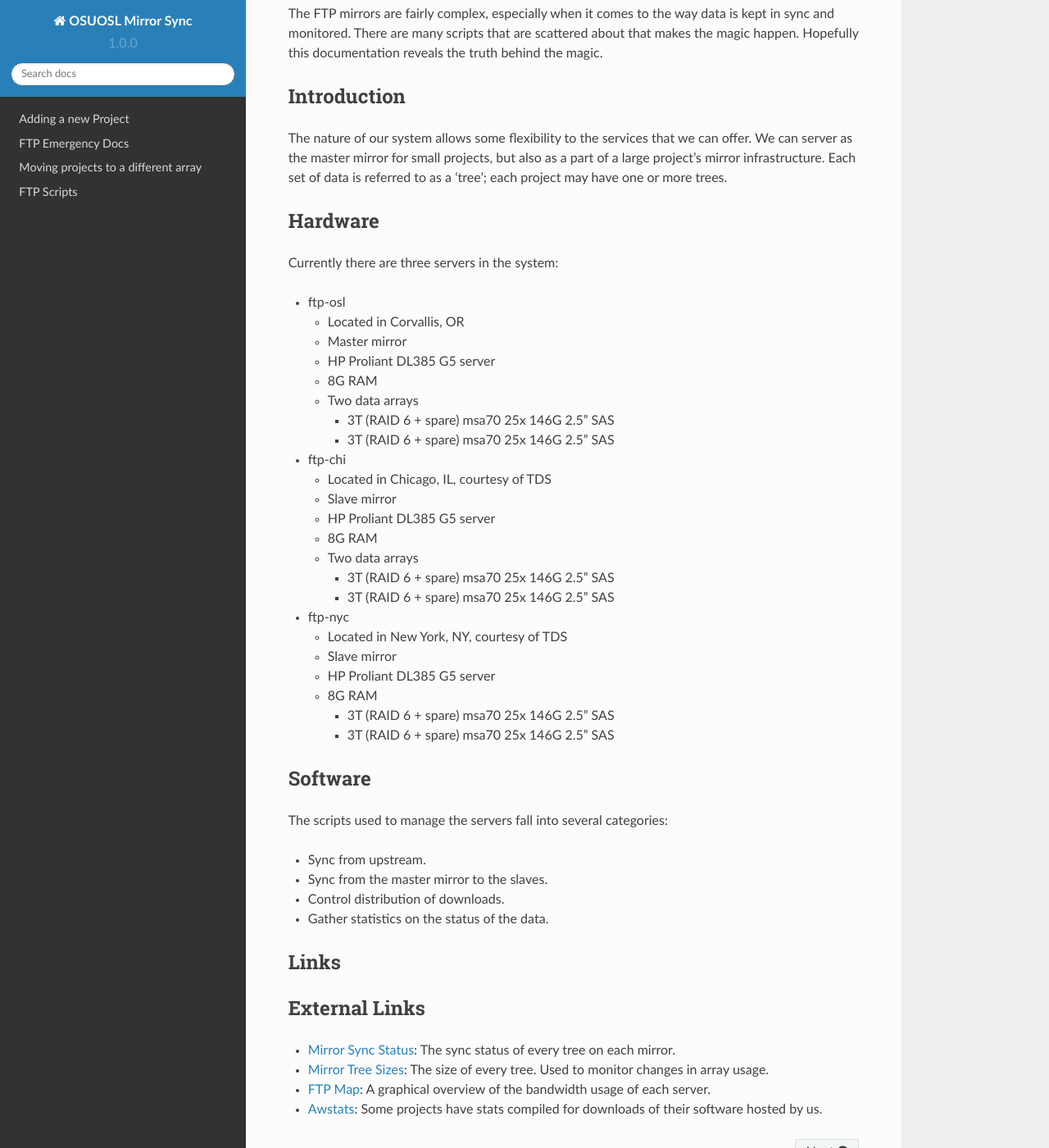
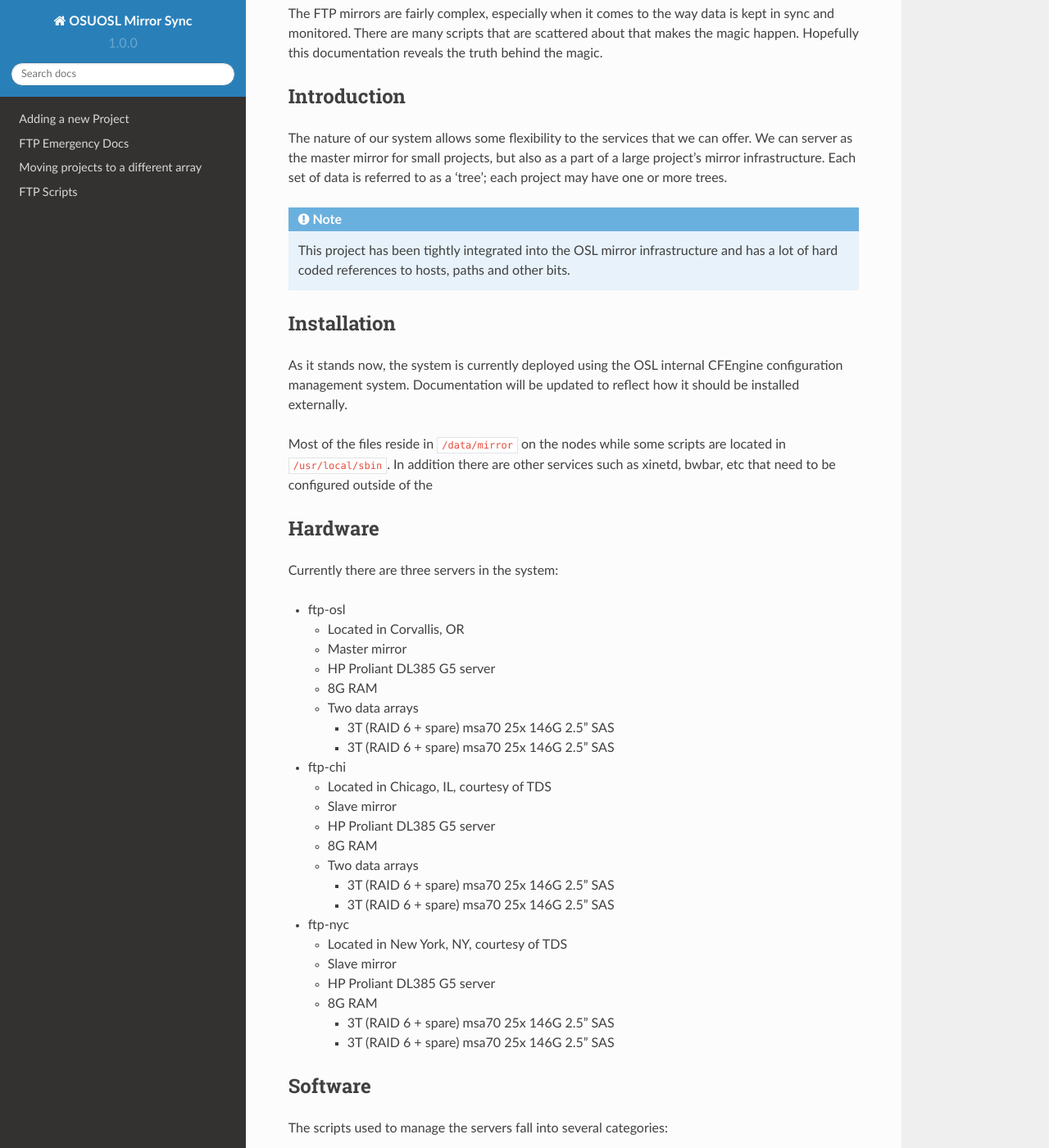
Before and after one commit to osuosl/osuosl-mirror-sync, a Sphinx documentation site: the page built from docs/source/index.rst, in a window 1280 px wide and 1400 px high, scrolled down 331 px. Shown: the whole window at 82% size. Built offline with Sphinx 7.4.7 and the Read the Docs theme 2.0.0, drawn with Linux system fonts in a browser that asks for light colours; some of the changed text lies outside the part shown.

Commit message:
Update the docs a little

```diff
--- a/docs/source/index.rst
+++ b/docs/source/index.rst
@@ -24,6 +24,22 @@ The nature of our system allows some flexibility to the services that we can
 offer. We can server as the master mirror for small projects, but also as a part
 of a large project's mirror infrastructure. Each set of data is referred to as a
 'tree'; each project may have one or more trees.
+
+.. note::
+
+  This project has been tightly integrated into the OSL mirror infrastructure
+  and has a lot of hard coded references to hosts, paths and other bits.
+
+Installation
+------------
+
+As it stands now, the system is currently deployed using the OSL internal
+CFEngine configuration management system. Documentation will be updated to
+reflect how it should be installed externally.
+
+Most of the files reside in ``/data/mirror`` on the nodes while some scripts are
+located in ``/usr/local/sbin``. In addition there are other services such as
+xinetd, bwbar, etc that need to be configured outside of the
 
 Hardware
 --------
@@ -70,11 +86,12 @@ The scripts used to manage the servers fall into several categories:
 - Control distribution of downloads.
 - Gather statistics on the status of the data.
 
-Links
------
-
 External Links
 --------------
+
+.. note::
+
+  Some of these links are restricted to OSL only networks currently.
 
 - `Mirror Sync Status`_: The sync status of every tree on each mirror.
 - `Mirror Tree Sizes`_: The size of every tree.  Used to monitor changes in
```
